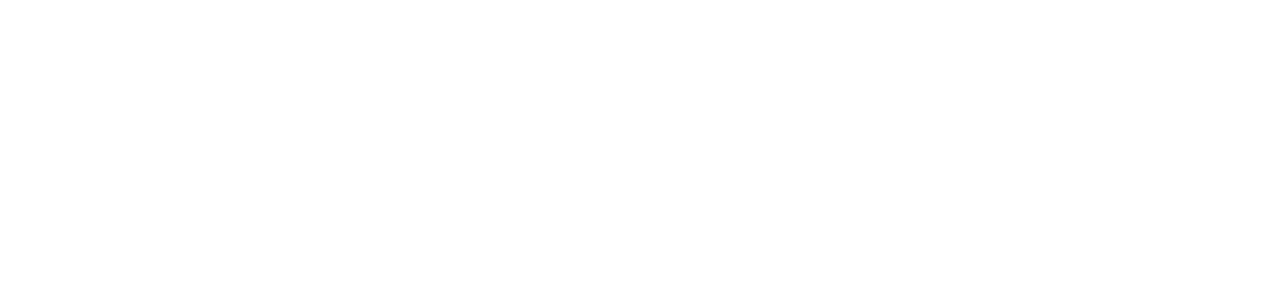
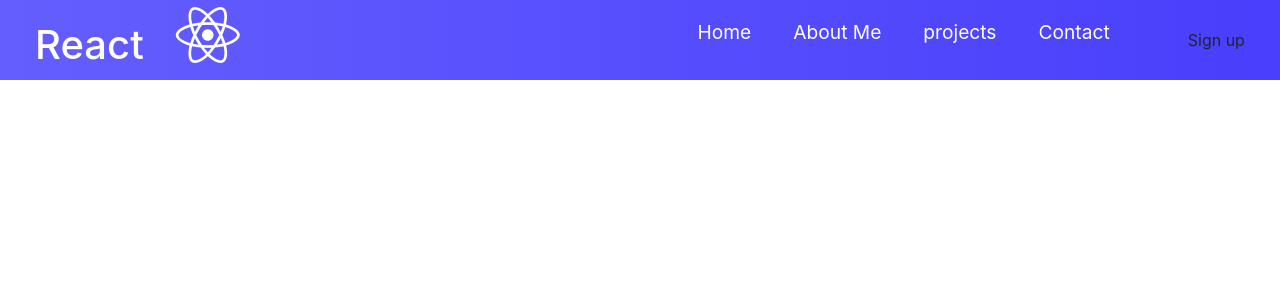
Before and after one commit to dgreeott/MyPortfolio, a React (Create React App) app in the folder my-portfolio/: page /contact in a window 1280 px wide. Shown: the top 300 px of the page. Built offline with nearby package versions, Linux system fonts and the light colour scheme.

Commit message:
Creating the Navbar

```diff
--- a/my-portfolio/public/index.html
+++ b/my-portfolio/public/index.html
@@ -12,6 +12,8 @@
     <link rel="apple-touch-icon" href="%PUBLIC_URL%/logo192.png" />
     <link rel="stylesheet" href="https://use.fontawesome.com/releases/v5.15.1/css/all.css"
     integrity="sha384-vp86vTRFVJgpjF9jiIGPEEqYqlDwgyBgEF109VFjmqGmIY/Y4HV4d3Gp2irVfcrp" crossorigin="anonymous">
+    <link rel="preconnect" href="https://fonts.gstatic.com">
+<link href="https://fonts.googleapis.com/css2?family=Montserrat&display=swap" rel="stylesheet">
     <!--
       manifest.json provides metadata used when your web app is installed on a
       user's mobile device or desktop. See https://developers.google.com/web/fundamentals/web-app-manifest/
--- a/my-portfolio/src/components/App.js
+++ b/my-portfolio/src/components/App.js
@@ -1,12 +1,12 @@
+import React from 'react';
+import Navbar from '../components/Navbar/Navbar';
 import '../css/App.css';
 
 
 function App() {
   return (
     <div className="App">
-      <header className="App-header">
-
-      </header>
+      <Navbar />
     </div>
   );
 }
--- /dev/null
+++ b/my-portfolio/src/components/Button.js
@@ -0,0 +1,34 @@
+import React from 'react';
+import '../css/Buttons.css';
+
+const STYLES = [
+    'btn--primary',
+    'btn-outline'
+]
+
+const SIZES = [
+    'btn-medium',
+    'btn-large'
+]
+
+export const Button = ({
+    children,
+    type,
+    onClick,
+    buttonStyle,
+    buttonSize
+}) => {
+
+    const CheckButtonStyle = STYLES.includes(buttonStyle) ?
+    buttonStyle : STYLES[0]
+
+    const CheckButtonSize = SIZES.includes(buttonSize) ?
+    buttonSize : SIZES[0]
+
+    return (
+        <button className={'btn ${checkButtonStyle} ${CheckButtonSize}'} onclick={onClick}
+        type={type}>
+            {children}
+        </button>
+    )
+}
--- a/my-portfolio/src/components/navbar/menuItems.js
+++ b/my-portfolio/src/components/navbar/menuItems.js
@@ -1,4 +1,4 @@
- export const menuItems = [
+ export const MenuItems = [
     {
         title: 'Home',
         url: '#',
@@ -18,5 +18,10 @@
         title: 'Contact',
         url: '#',
         cName: 'nav-links'
+    },
+    {
+        title: 'Sign u',
+        url: '#',
+        cName: 'nav-links-mobile'
     }
 ]
--- a/my-portfolio/src/components/navbar/navbar.css
+++ b/my-portfolio/src/components/navbar/navbar.css
@@ -0,0 +1,55 @@
+.navbarItems {
+    background: linear-gradient(90deg, rgba(100, 94, 254) 0%, rgba(73,63,252,1) 100%);
+    height: 80px;
+    display: flex;
+    justify-content: center;
+    align-items: center;
+    font-size: 1.2rem;
+}
+
+.navbar-logo {
+    color: #ffffff;
+    justify-self: start;
+    margin-left: 20px;
+    cursor : pointer;
+}
+
+.fa-react {
+    margin-left: 0.5em;
+    font-size : 1.6em;
+}
+
+.nav-menu {
+    display: grid;
+    grid-template-columns: repeat(5, auto);
+    grid-gap: 10px;
+    list-style: none;
+    text-align: center;
+    width: 70vw;
+    justify-content: end;
+    margin-right: 2rem;
+}
+
+.nav-links {
+    color: white;
+    text-decoration: none;
+    padding: 0.5rem 1rem;
+}
+
+.nav-links:hover {
+    background-color: #6d76f7;
+    border-radius: 4px;
+    transition: all 0.2s ease-out;
+}
+
+.fa-bars {
+    color: #fff;
+}
+
+.nav-links-mobile {
+    display: none;
+}
+
+.menu-icon {
+    display: none;
+}
--- a/my-portfolio/src/components/navbar/navbar.js
+++ b/my-portfolio/src/components/navbar/navbar.js
@@ -1,29 +1,39 @@
 import React, { Component } from 'react';
-import { menuItems } from './menuItems';
+import { MenuItems } from './MenuItems';
+import { Button } from '../Button.js';
+import './Navbar.css';
 
 class Navbar extends Component {
+    state = { clicked: false }
+
+    handleClick = () => {
+        this.setState({ clicked: !this.state.clicked })
+    }
+
     render() {
         return (
             <nav className="navbarItems">
-                <h1 className="navbar-logo">React<i className=</h1>
-                <div className="menu-icon">
-
+                <h1 className="navbar-logo">React<i className="fab fa-react">
+                </i></h1>
+                <div className="menu-icon" onClick={this.handleClick}>
+                    <i className={this.state.clicked ? 'fas fa-times' : 'fas fa-bars'}></i>
                 </div>
-                <ul>
-                    {menuItems.map((item, index) => {
+                <ul className={this.state.clicked ? 'nav-menu active' : 'nav-menu'}>
+                    {MenuItems.map((item, index) => {
                         return(
                             <li key={index}>
-                                <a className={menuItems.cName} href={item.url}>
+                                <a className={item.cName} href={item.url}>
                                     {item.title}
                                 </a>
                             </li>
                         )
                     })}
                 </ul>
+                <Button>Sign up</Button>
             </nav>
         )
     }
 }
 
 
-export default Navbar
+export default Navbar;
--- a/my-portfolio/src/css/App.css
+++ b/my-portfolio/src/css/App.css
@@ -1,38 +1,6 @@
-.App {
-  text-align: center;
+. {
+  box-sizing: border-box;
+  margin: 0;
+  padding: 0;
+  font-family: 'Monserrat', sans-serif;
 }
-
-.App-logo {
-  height: 40vmin;
-  pointer-events: none;
-}
-
-@media (prefers-reduced-motion: no-preference) {
-  .App-logo {
-    animation: App-logo-spin infinite 20s linear;
-  }
-}
-
-.App-header {
-  background-color: #ffffff;
-  min-height: 100vh;
-  display: flex;
-  flex-direction: column;
-  align-items: center;
-  justify-content: center;
-  font-size: calc(10px + 2vmin);
-  color: white;
-}
-
-.App-link {
-  color: #61dafb;
-}
-
-@keyframes App-logo-spin {
-  from {
-    transform: rotate(0deg);
-  }
-  to {
-    transform: rotate(360deg);
-  }
-}
--- /dev/null
+++ b/my-portfolio/src/css/Buttons.css
@@ -0,0 +1,46 @@
+:root {
+    --primary: #3acbf7;
+}
+
+.btn {
+    padding: 8px 20px;
+    border-radius: 4px;
+    outline: none;
+    border: none;
+    cursor: pointer;
+}
+
+.btn:hover {
+    padding: 8px 20px;
+    transition: all 0.3s ease-out;
+    background: #fff;
+    color: #6568F4;
+    transition: 250ms;
+}
+
+.btn--primary {
+    background-color: var(--primary);
+}
+
+.btn--outline {
+    background-color: transparent;
+    color: #fff;
+    padding: 8px 20px;
+    border-radius: 4px;
+    border: 1px solid var(--primary);
+    transition: all 0.3s ease-out;
+}
+
+.btn--medium {
+    padding: 8px 20px;
+    border-radius: 4px;
+    font-size: 18px;
+    color: #fff;
+}
+
+.btn--large {
+    padding: 12px 26px;
+    border-radius: 4px;
+    font-size: 20px;
+    color: #fff;
+}
```
